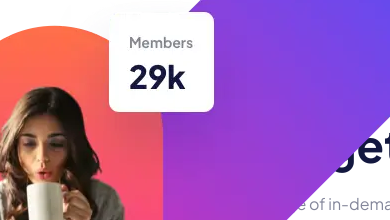
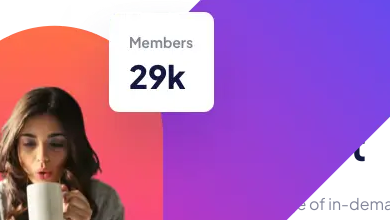
Before and after one commit to russell-crooms/skilled, a React (Vite) app: page / in a window 390 px wide. Shown: the part 130-350 px from the top of the page. Built offline with nearby package versions, Linux system fonts and the light colour scheme.

Commit message:
Updated header text to more closely fit mockup.

```diff
--- a/src/components/hero/Hero.css
+++ b/src/components/hero/Hero.css
@@ -58,7 +58,7 @@
         margin-left: 39px;
     }
     .hero-header {
-        font-size: 30px;
+        font-size: 27px;
         font-weight: 800;
         line-height: 50px;
     }
```
